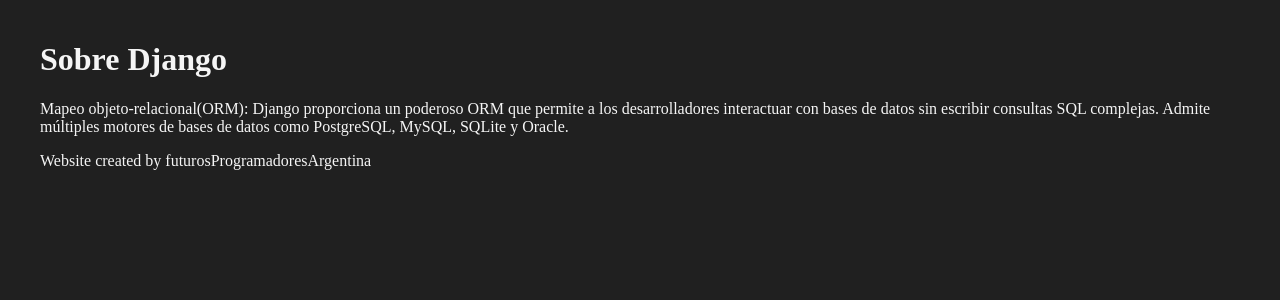
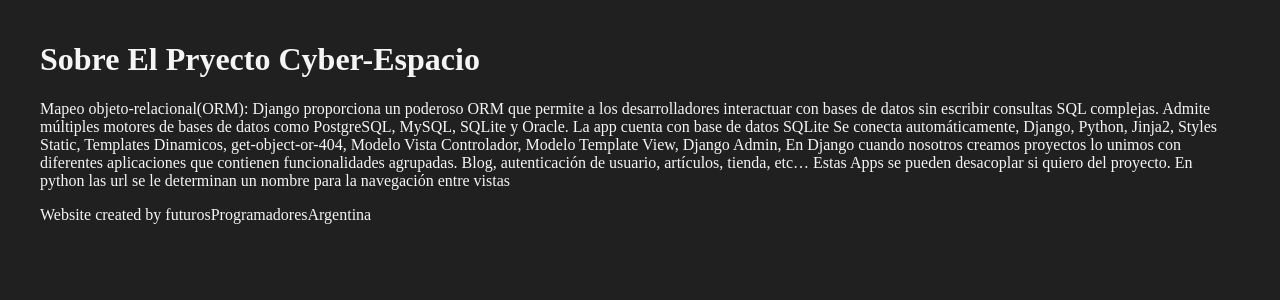
Before and after one commit to M-1985-web/appTasksDjangoPython, a Django app: page /about/ in a window 1280 px wide. Shown: the part 98-398 px from the top of the page. Run offline with Django 4.2, Linux system fonts and the light colour scheme.

Commit message:
modifique templates

```diff
--- a/myapp/templates/about.html
+++ b/myapp/templates/about.html
@@ -2,9 +2,11 @@
 
 {% block content %}
 
-<h1>Sobre Django</h1>
+<h1>Sobre El Pryecto Cyber-Espacio</h1>
 
-<p>Mapeo objeto-relacional(ORM): Django proporciona un poderoso ORM que permite a los desarrolladores interactuar con bases de datos sin escribir consultas SQL complejas. Admite múltiples motores de bases de datos como PostgreSQL, MySQL, SQLite y Oracle.</p>
+<p>Mapeo objeto-relacional(ORM): Django proporciona un poderoso ORM que permite a los desarrolladores interactuar con bases de datos sin escribir consultas SQL complejas. Admite múltiples motores de bases de datos como PostgreSQL, MySQL, SQLite y Oracle. La app cuenta con base de datos SQLite Se conecta automáticamente, Django, Python, Jinja2, Styles Static, Templates Dinamicos, get-object-or-404, Modelo Vista Controlador, Modelo Template View, Django Admin, En Django cuando nosotros creamos proyectos lo unimos con diferentes aplicaciones que contienen funcionalidades agrupadas.
+Blog, autenticación de usuario, artículos, tienda, etc…
+Estas Apps se pueden desacoplar si quiero del proyecto. En python las url se le determinan un nombre para la navegación entre vistas</p>
 
 <p>Website created by {{ username }}</p>
 
--- a/myapp/views.py
+++ b/myapp/views.py
@@ -7,7 +7,7 @@
 # primer funcion que retorne un mensaje al cliente o navegador
 def index(request):
     #return HttpResponse("Index Page")
-    title = 'Django y Python con funcion index renderizada'
+    title = 'Proyecto desarrollado con Django y Python con funcion index renderizada'
     return render(request, 'index.html', {
         #diccionario: clave valor
         'title': title
@@ -24,7 +24,7 @@
 def saludar(request, username):
     print(username)
     #creamos un parametro que va a ir cambiando
-    return HttpResponse("<h1>Hola Mundo desde Mi App Django, desarrollada con Python %s</h1>" % username)
+    return HttpResponse("<h1>Hola Mundo desde Mi App %s</h1>" % username)
     # concatenacion "<h2>Hello %s</h2>" % username
 
 
```
Also changed, not shown: myapp/templates/index.html (+10 -0 lines).
